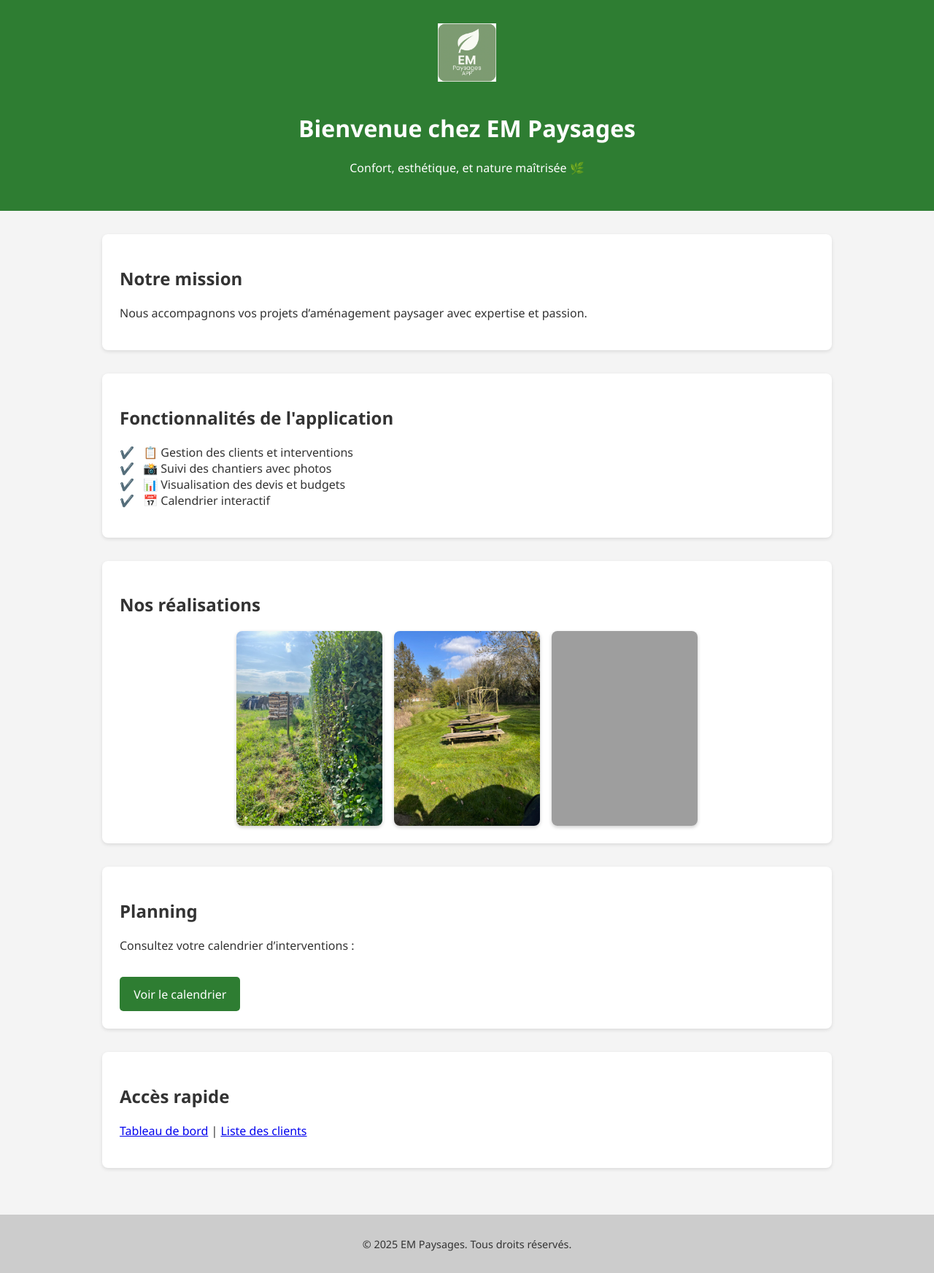
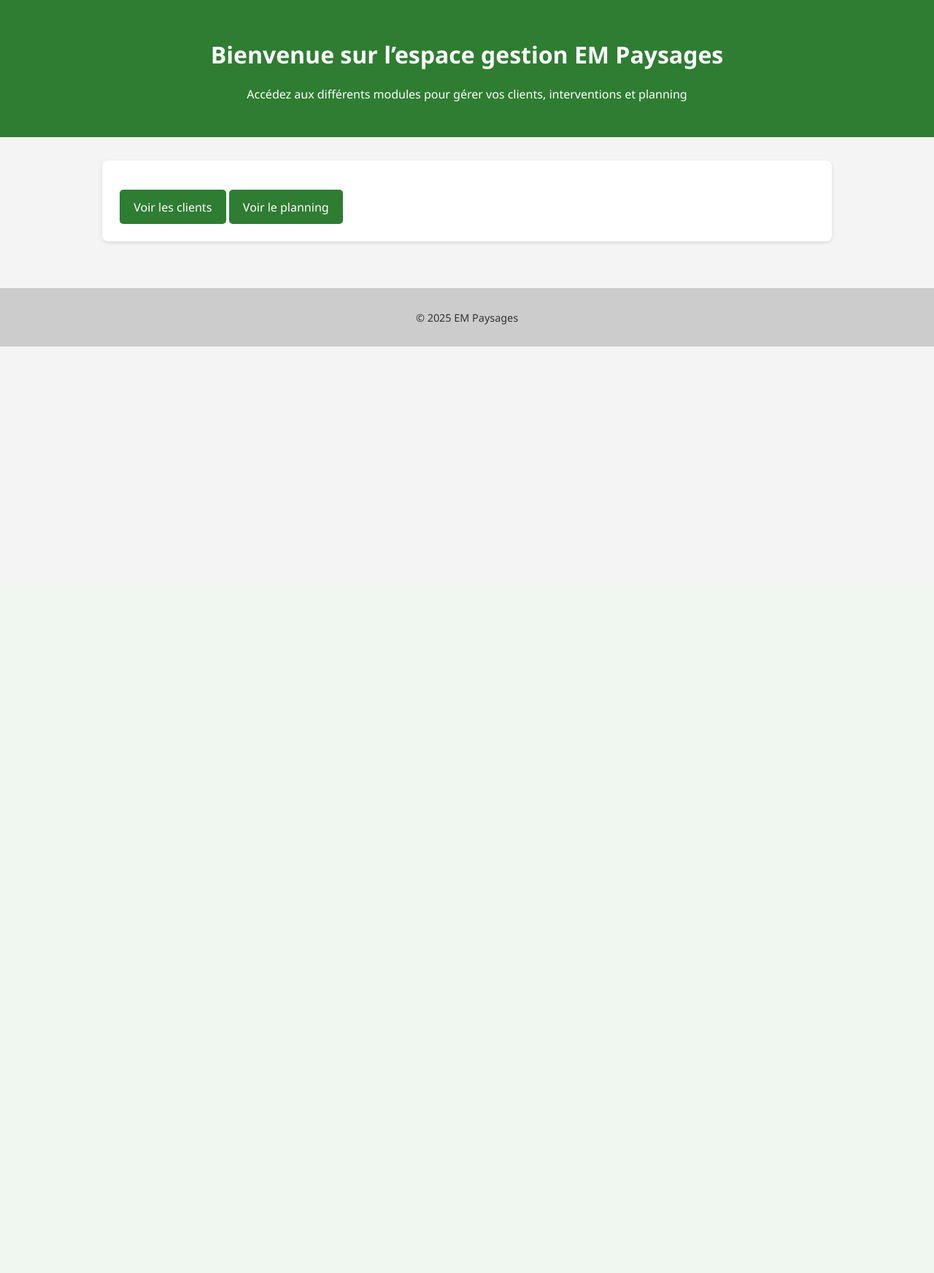
Before and after one commit to steffmascret-spec/em-paysages-app, a Flask app: page /accueil in a window 1280 px wide. Shown: the whole page at 73% size. After the commit the page ends 475 px from the top, so only its background shows below. Run offline with Flask 3, Linux system fonts and the light colour scheme; grey boxes are pictures that could not be loaded.

Commit message:
Mise à jour accueil + bouton planning

```diff
--- a/templates/accueil.html
+++ b/templates/accueil.html
@@ -2,57 +2,27 @@
 <html lang="fr">
 <head>
     <meta charset="UTF-8">
-    <title>EM Paysages - Accueil</title>
+    <title>Accueil - EM Paysages</title>
     <meta name="viewport" content="width=device-width, initial-scale=1.0">
+
+    <!-- Ton CSS personnalisé -->
     <link rel="stylesheet" href="{{ url_for('static', filename='style.css') }}">
-    <link rel="icon" href="{{ url_for('static', filename='icon-192.png') }}">
 </head>
 <body>
     <header>
-        <img src="{{ url_for('static', filename='icon-192.png') }}" alt="Logo EM Paysages" class="logo">
-        <h1>Bienvenue chez EM Paysages</h1>
-        <p>Confort, esthétique, et nature maîtrisée 🌿</p>
+        <h1>Bienvenue sur l’espace gestion EM Paysages</h1>
+        <p>Accédez aux différents modules pour gérer vos clients, interventions et planning</p>
     </header>
 
     <main>
-        <section class="intro">
-            <h2>Notre mission</h2>
-            <p>Nous accompagnons vos projets d’aménagement paysager avec expertise et passion.</p>
-        </section>
-
-        <section class="features">
-            <h2>Fonctionnalités de l'application</h2>
-            <ul>
-                <li>📋 Gestion des clients et interventions</li>
-                <li>📸 Suivi des chantiers avec photos</li>
-                <li>📊 Visualisation des devis et budgets</li>
-                <li>📅 Calendrier interactif</li>
-            </ul>
-        </section>
-
-        <section class="galerie-section">
-            <h2>Nos réalisations</h2>
-            <div class="galerie">
-                <img src="{{ url_for('static', filename='chantier1.jpg') }}" alt="Chantier 1">
-                <img src="{{ url_for('static', filename='chantier2.jpg') }}" alt="Chantier 2">
-                <img src="{{ url_for('static', filename='chantier3.jpg') }}" alt="Chantier 3">
-            </div>
-        </section>
-
-        <section class="planning">
-            <h2>Planning</h2>
-            <p>Consultez votre calendrier d’interventions :</p>
-            <a href="/calendrier" class="btn">Voir le calendrier</a>
-        </section>
-
         <section class="navigation">
-            <h2>Accès rapide</h2>
-            <p><a href="/">Tableau de bord</a> | <a href="/clients">Liste des clients</a></p>
+            <a href="/clients" class="btn">Voir les clients</a>
+            <a href="/calendrier" class="btn">Voir le planning</a>
         </section>
     </main>
 
     <footer>
-        <p>&copy; 2025 EM Paysages. Tous droits réservés.</p>
+        <p>&copy; 2025 EM Paysages</p>
     </footer>
 </body>
 </html>
```
